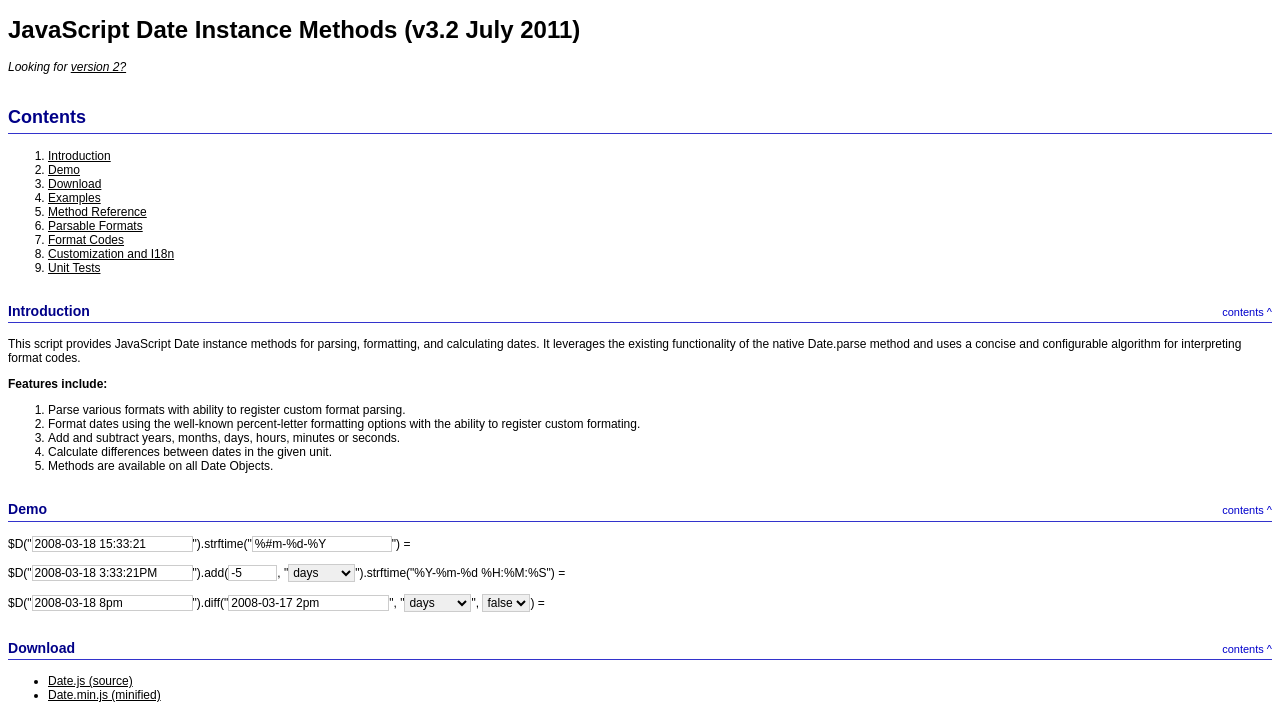
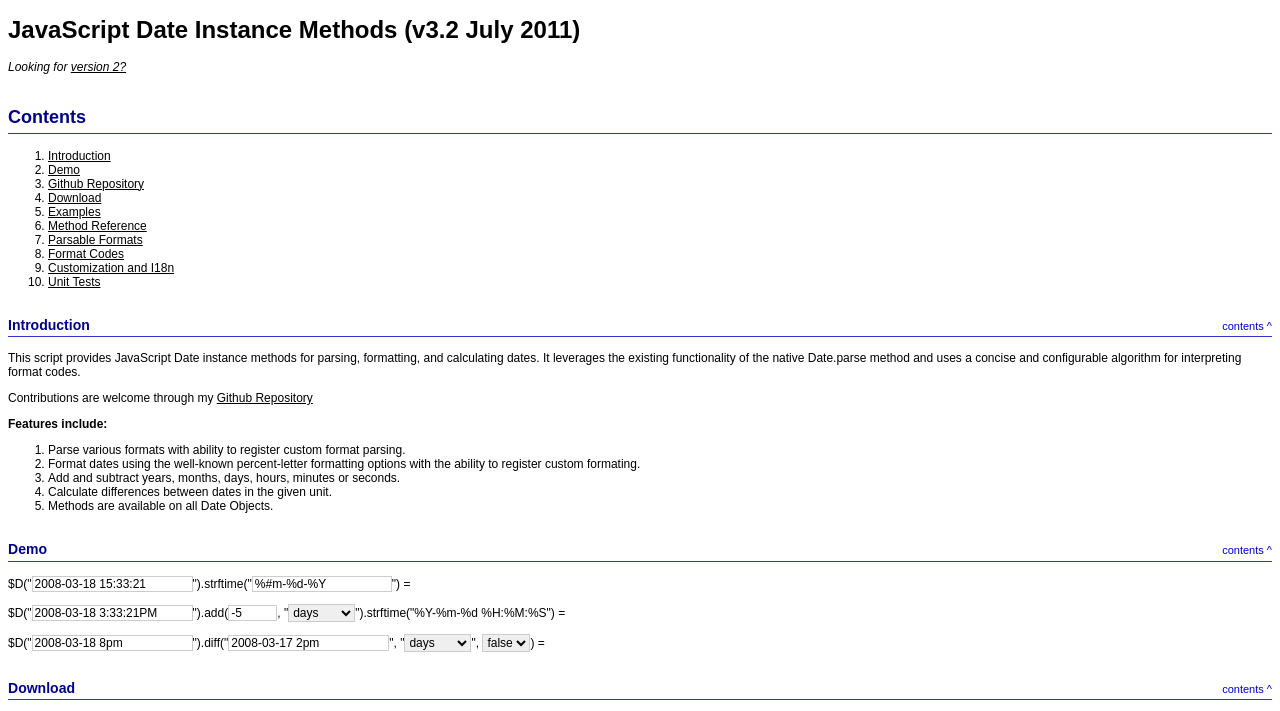
Before and after one commit to kensnyder/date-prototype, a plain HTML site: page reference.html in a window 1280 px wide. Shown: the top 711 px of the page. Drawn offline with Linux system fonts and the light colour scheme; a script that the page names is missing.

Commit message:
Add link to Github repository

```diff
--- a/reference.html
+++ b/reference.html
@@ -15,6 +15,7 @@
 <ol>
 	<li><a href="#intro">Introduction</a></li>
 	<li><a href="#demonstration">Demo</a></li>
+	<li><a href="https://github.com/kensnyder/date-prototype">Github Repository</a></li>
 	<li><a href="#src">Download</a></li>
 	<li><a href="#examples">Examples</a></li>
 	<li><a href="#ref">Method Reference</a></li>
@@ -30,6 +31,8 @@
 <p>This script provides JavaScript Date instance methods for parsing, formatting, and calculating dates.
 	It leverages the existing functionality of the native Date.parse method
 	and uses a concise and configurable algorithm for interpreting format codes.</p>
+
+<p>Contributions are welcome through my <a href="https://github.com/kensnyder/date-prototype">Github Repository</a></p>
 
 <p><strong>Features include:</strong></p>
 <ol>
```
